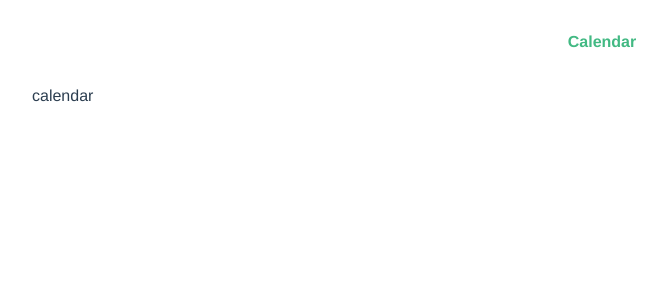
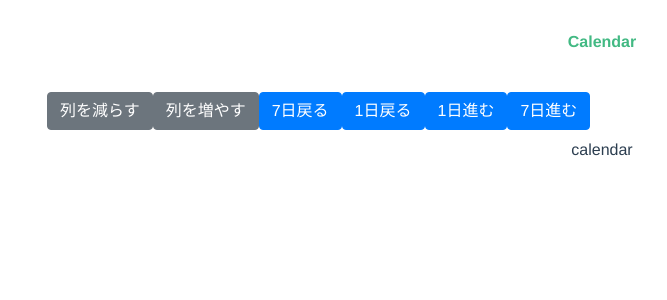
Before and after one commit to tsume-ha/vertical-calendar, a Vue app: page / in a window 1280 px wide. Shown: the top 300 px of the page, without its empty margins (38-705 px from the left). Built offline with nearby package versions, Linux system fonts and the light colour scheme.

Commit message:
controller

```diff
--- a/src/components/Calendar.vue
+++ b/src/components/Calendar.vue
@@ -1,11 +1,18 @@
 <template>
-    <div class="row">
+    <div>
+        <controller />
         calendar
     </div>
 </template>
 
 <script>
+import controller from '@/components/controller.vue'
+
 export default {
-    name: 'Calendar'
+    name: 'Calendar',
+    components: {
+        controller,
+
+    }
 }
 </script>
--- a/src/components/controller.vue
+++ b/src/components/controller.vue
@@ -0,0 +1,61 @@
+<template>
+  <div id="conroller" class="row mx-0 my-2 clearfix">
+    <div>
+      <button
+        class="btn btn-secondary"
+        @click="updateDisplayDays(-1)">
+          列を減らす
+      </button>
+      <button
+        class="btn btn-secondary"
+        @click="updateDisplayDays(1)">
+          列を増やす
+      </button>
+    </div>
+    <div>
+      <button
+        class="btn btn-primary"
+        @click="move(-displayDays)">
+          {{displayDays}}日戻る
+      </button>
+      <button
+        class="btn btn-primary"
+        @click="move(-1)">
+          1日戻る
+      </button>
+      <button
+        class="btn btn-primary"
+        @click="move(1)">
+          1日進む
+      </button>
+      <button
+        class="btn btn-primary"
+        @click="move(displayDays)">
+          {{displayDays}}日進む
+      </button>
+    </div>
+  </div>
+</template>
+
+<script>
+export default {
+  name: 'comtroller',
+  computed: {
+    displayDays () {
+      return this.$store.state.displayDays;
+    },
+    currentDate () {
+      return this.$store.state.currentDate;
+    }
+  },
+  methods: {
+    move (n) {
+      const newDate = this.currentDate.clone().add(n, 'days');
+      this.$store.commit('updateDate', newDate);
+    },
+    updateDisplayDays (n) {
+      this.$store.commit('updateDisplayDays', this.displayDays + n);
+    }
+  }
+}
+</script>
--- a/src/store/index.js
+++ b/src/store/index.js
@@ -1,12 +1,34 @@
 import Vue from 'vue'
 import Vuex from 'vuex'
+import moment from 'moment'
 
 Vue.use(Vuex)
 
 export default new Vuex.Store({
   state: {
+    currentDate: moment(),
+    displayDays: 7,
+    timeStart: 9,
+    timeEnd: 24,
+  },
+  getters: {
+    timeRange: function () {
+      let t = this.timeStart;
+      let result = [];
+      while (t < this.timeEnd) {
+        result.push(t);
+        t++;
+      }
+      return result;
+    }
   },
   mutations: {
+    updateDate (state, newDate) {
+      state.currentDate = newDate;
+    },
+    updateDisplayDays (state, newDiaplayDays) {
+      state.displayDays = newDiaplayDays;
+    },
   },
   actions: {
   },
```
